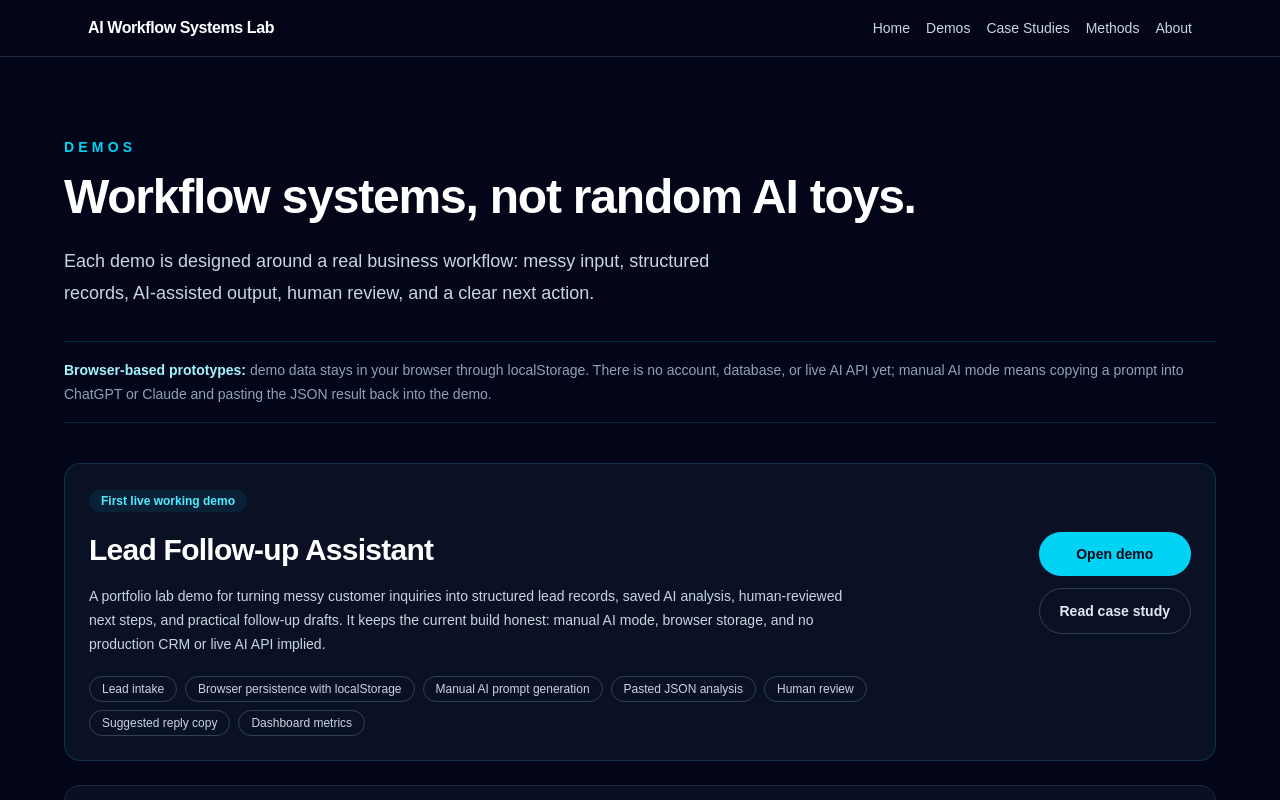
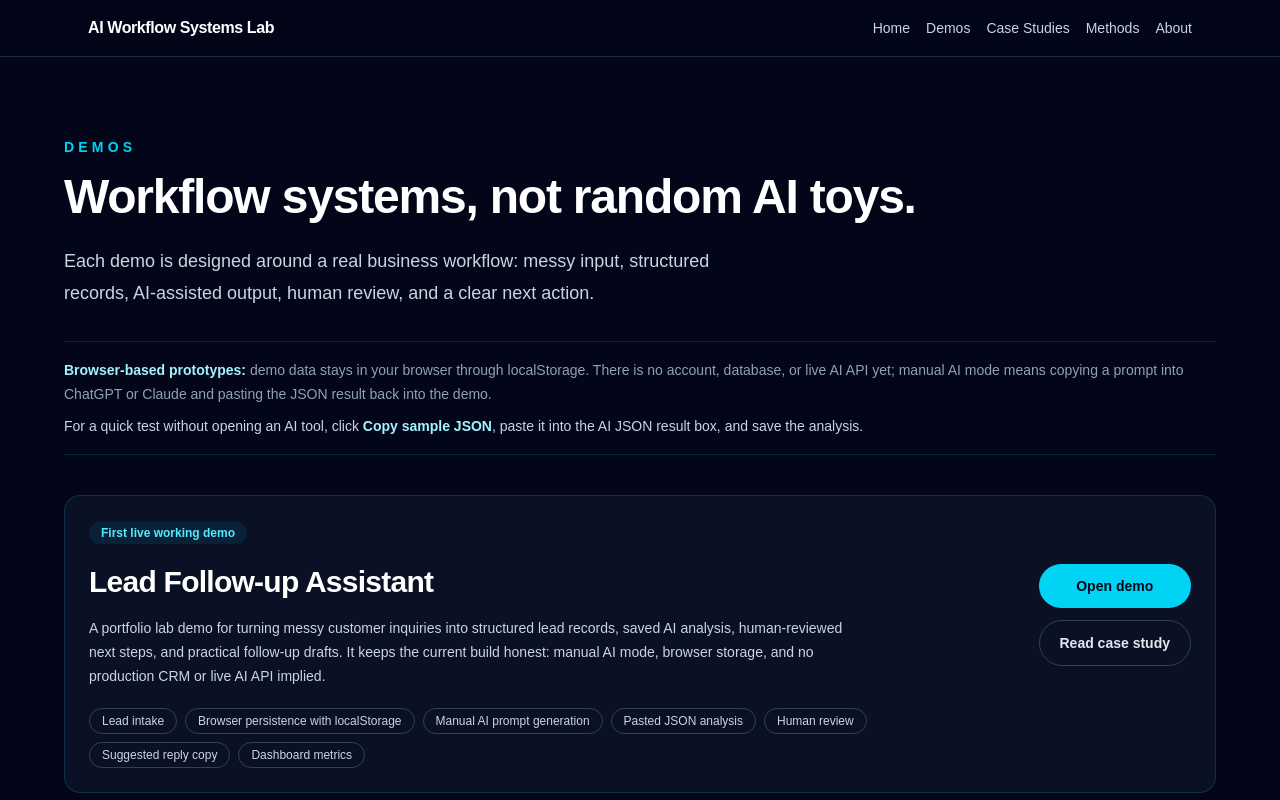
Before and after one commit to solitud3456/ai-workflow-systems-lab, a Next.js app: page /demos in a window 1280 px wide. Shown: the top 800 px of the page. Built offline with nearby package versions, Linux system fonts and the light colour scheme.

Commit message:
Mention sample JSON helpers on demos page

```diff
--- a/src/app/demos/page.tsx
+++ b/src/app/demos/page.tsx
@@ -77,13 +77,22 @@ export default function DemosPage() {
         />
 
         <aside className="mt-8 border-y border-cyan-500/20 py-4 text-sm leading-6 text-slate-400">
-          <span className="font-semibold text-cyan-200">
-            Browser-based prototypes:
-          </span>{" "}
-          demo data stays in your browser through localStorage. There is no
-          account, database, or live AI API yet; manual AI mode means copying a
-          prompt into ChatGPT or Claude and pasting the JSON result back into
-          the demo.
+          <p>
+            <span className="font-semibold text-cyan-200">
+              Browser-based prototypes:
+            </span>{" "}
+            demo data stays in your browser through localStorage. There is no
+            account, database, or live AI API yet; manual AI mode means copying
+            a prompt into ChatGPT or Claude and pasting the JSON result back
+            into the demo.
+          </p>
+          <p className="mt-2 text-slate-300">
+            For a quick test without opening an AI tool, click{" "}
+            <span className="font-semibold text-cyan-200">
+              Copy sample JSON
+            </span>
+            , paste it into the AI JSON result box, and save the analysis.
+          </p>
         </aside>
 
         <section className="mt-10 rounded-2xl border border-cyan-500/20 bg-slate-900/70 p-6">
```
